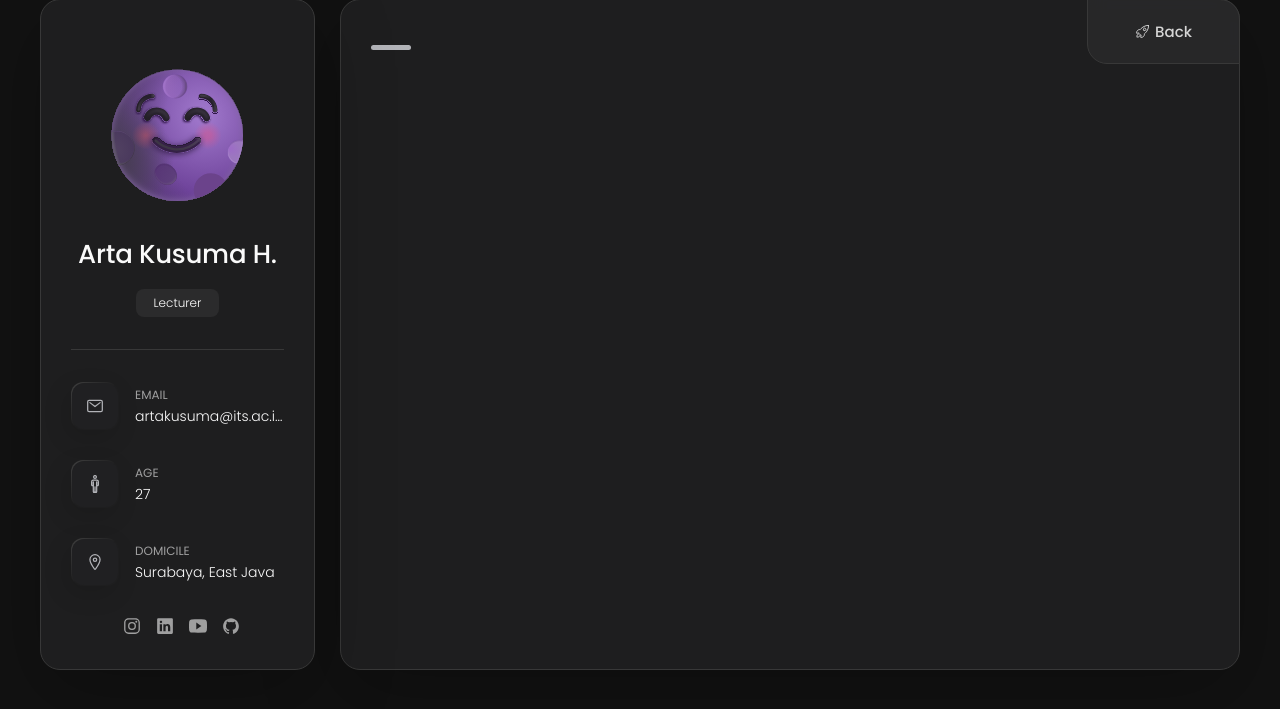
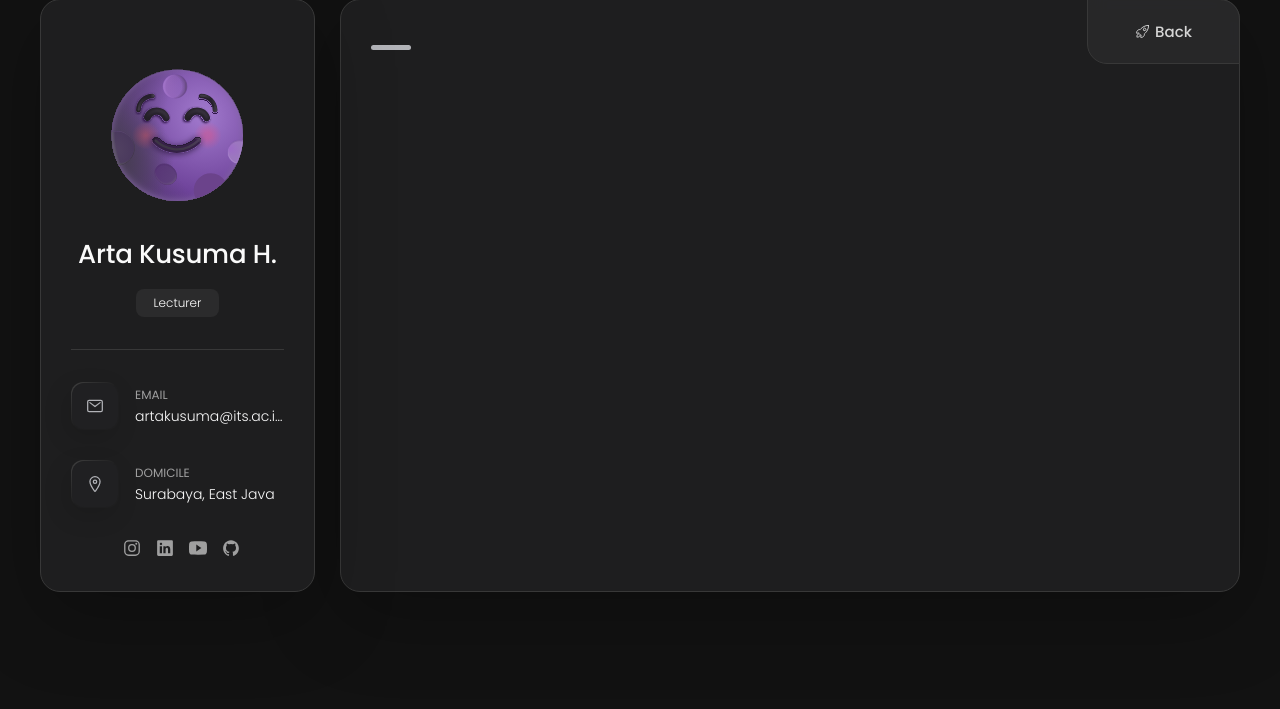
Before and after one commit to partadox/artakusuma, a CodeIgniter 4 app: template app/Views/page.php in a window 1280 px wide. Shown: the part 61-770 px from the top of the page. Run offline with PHP 8.4 and a stand-in for CodeIgniter, Linux system fonts and the light colour scheme; the template is opened without the code that fills it, so the values that code supplies are empty; some libraries are stand-ins or nearby versions.

Commit message:
age not display

```diff
--- a/app/Views/page.php
+++ b/app/Views/page.php
@@ -83,7 +83,7 @@
               </div>
             </li>
 
-            <li class="contact-item">
+            <!-- <li class="contact-item">
               <div class="icon-box">
                 <ion-icon name="man-outline"></ion-icon>
               </div>
@@ -101,7 +101,7 @@
                         echo "<time>". $age . "</time>";
                     ?>
               </div>
-            </li>
+            </li> -->
 
             <li class="contact-item">
               <div class="icon-box">
```
